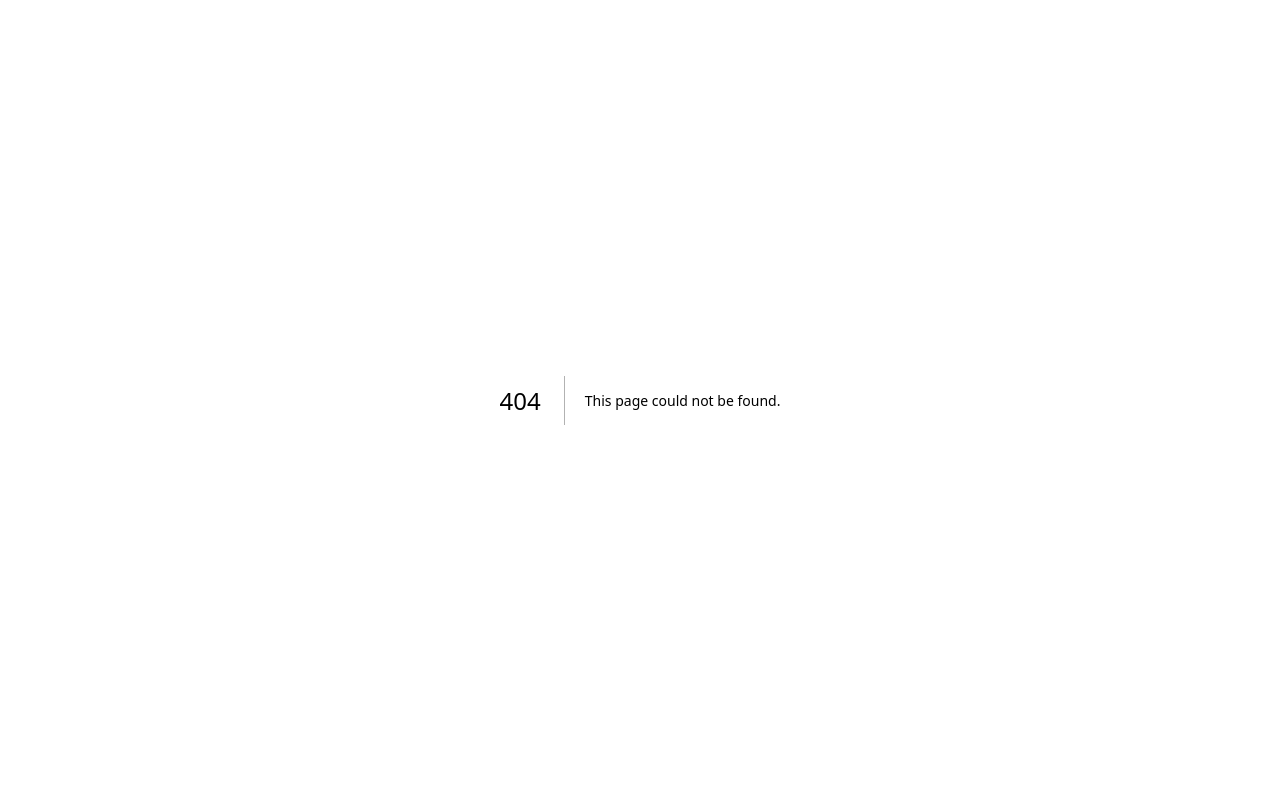
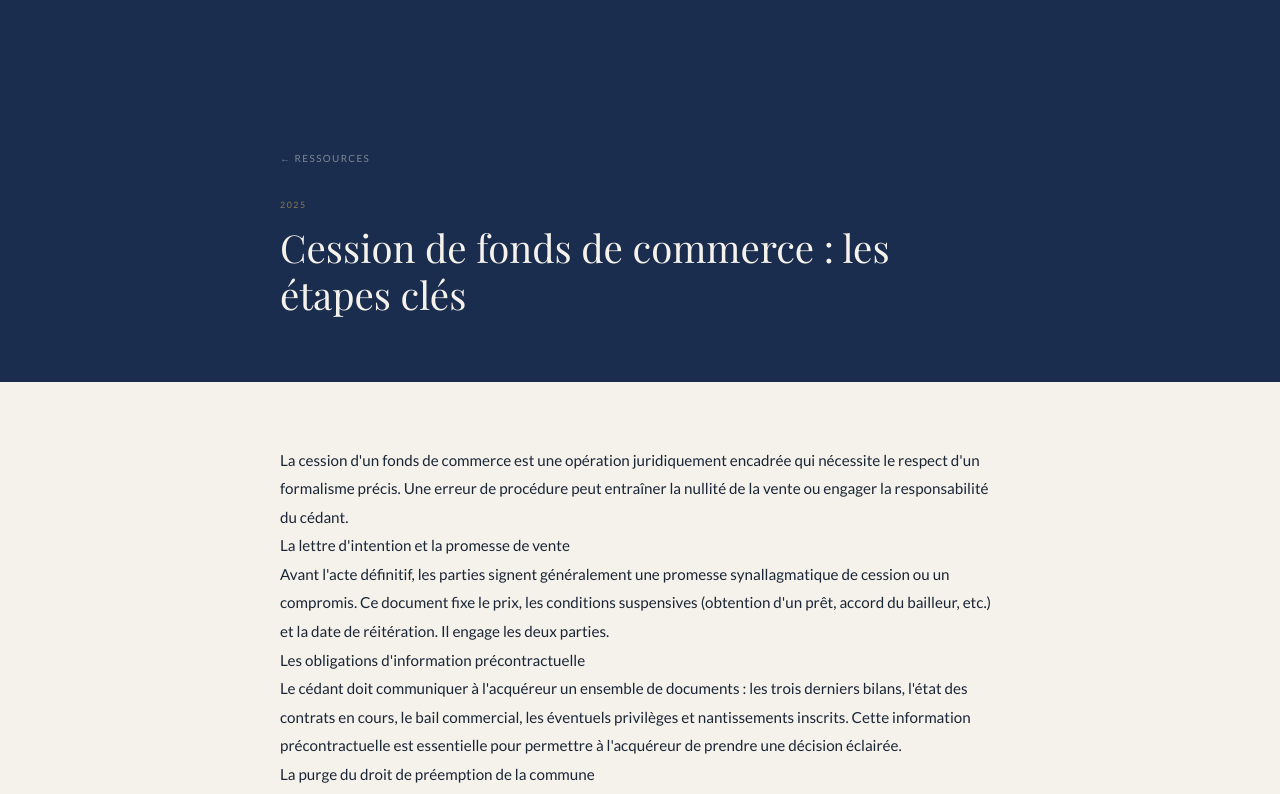
Before and after one commit to sleloutre-afk/grizeau-avocat-test0723, a Next.js app: page /ressources/cession-fonds-de-commerce-etapes in a window 1280 px wide. Before the commit this address had no page. Shown: the top 794 px of the page. Built offline with nearby package versions, Linux system fonts and the light colour scheme; a web font is replaced by a local one.

Commit message:
add src/app/ressources/%5Bslug%5D/page.tsx

```diff
--- /dev/null
+++ b/src/app/ressources/[slug]/page.tsx
@@ -0,0 +1,65 @@
+import { ARTICLES, getArticle } from '@/lib/articles'
+import Link from 'next/link'
+import { notFound } from 'next/navigation'
+
+export function generateStaticParams() {
+  return ARTICLES.map((a) => ({ slug: a.slug }))
+}
+
+export default async function ArticlePage({ params }: { params: Promise<{ slug: string }> }) {
+  const { slug } = await params
+  const article = getArticle(slug)
+  if (!article) notFound()
+
+  return (
+    <main style={{ minHeight: '100vh', background: '#f5f2ec' }}>
+      <div style={{ background: '#1b2d4e', padding: '9rem 0 4rem' }}>
+        <div className="max-w-3xl mx-auto px-6">
+          <Link href="/ressources" style={{ fontSize: '0.62rem', letterSpacing: '0.14em', textTransform: 'uppercase', color: 'rgba(245,242,236,0.45)', textDecoration: 'none', display: 'inline-flex', alignItems: 'center', gap: '0.5rem', marginBottom: '2rem' }}>
+            &larr; Ressources
+          </Link>
+          <p style={{ fontSize: '0.55rem', letterSpacing: '0.18em', textTransform: 'uppercase', color: 'rgba(184,157,90,0.70)', marginBottom: '0.8rem' }}>
+            {article.date}
+          </p>
+          <h1 style={{ fontFamily: 'var(--font-playfair)', fontSize: 'clamp(1.7rem, 3vw, 2.6rem)', fontWeight: 400, color: '#f5f2ec', lineHeight: 1.22 }}>
+            {article.title}
+          </h1>
+        </div>
+      </div>
+
+      <div className="max-w-3xl mx-auto px-6" style={{ padding: '4rem 1.5rem 6rem' }}>
+        <div
+          style={{ fontSize: '0.95rem', lineHeight: 1.88, color: '#1a2535' }}
+          dangerouslySetInnerHTML={{ __html: article.content }}
+        />
+
+        <div style={{ marginTop: '4rem', padding: '2.5rem', background: '#ede8df', borderLeft: '3px solid #b89d5a' }}>
+          <p style={{ fontFamily: 'var(--font-playfair)', fontSize: '1rem', color: '#1a2535', marginBottom: '0.6rem' }}>
+            Une question juridique pour votre entreprise ?
+          </p>
+          <p style={{ fontSize: '0.85rem', color: '#5a6a7e', lineHeight: 1.7, marginBottom: '1.5rem' }}>
+            Maître Grizeau Le Meillat reçoit au cabinet, par vidéo ou par téléphone. Prenez contact pour une première consultation.
+          </p>
+          <div style={{ display: 'flex', gap: '0.75rem', flexWrap: 'wrap' }}>
+            <a href="tel:+33764095959" style={{
+              display: 'inline-flex', alignItems: 'center',
+              background: '#1b2d4e', color: '#f5f2ec',
+              padding: '0.8rem 2rem', textDecoration: 'none',
+              fontSize: '0.62rem', letterSpacing: '0.14em', textTransform: 'uppercase',
+            }}>
+              Appeler
+            </a>
+            <a href="mailto:lemeillat.avocat@gmail.com" style={{
+              display: 'inline-flex', alignItems: 'center',
+              border: '1px solid rgba(26,37,53,0.25)', color: '#1a2535',
+              padding: '0.8rem 2rem', textDecoration: 'none',
+              fontSize: '0.62rem', letterSpacing: '0.14em', textTransform: 'uppercase',
+            }}>
+              Écrire
+            </a>
+          </div>
+        </div>
+      </div>
+    </main>
+  )
+}
```
